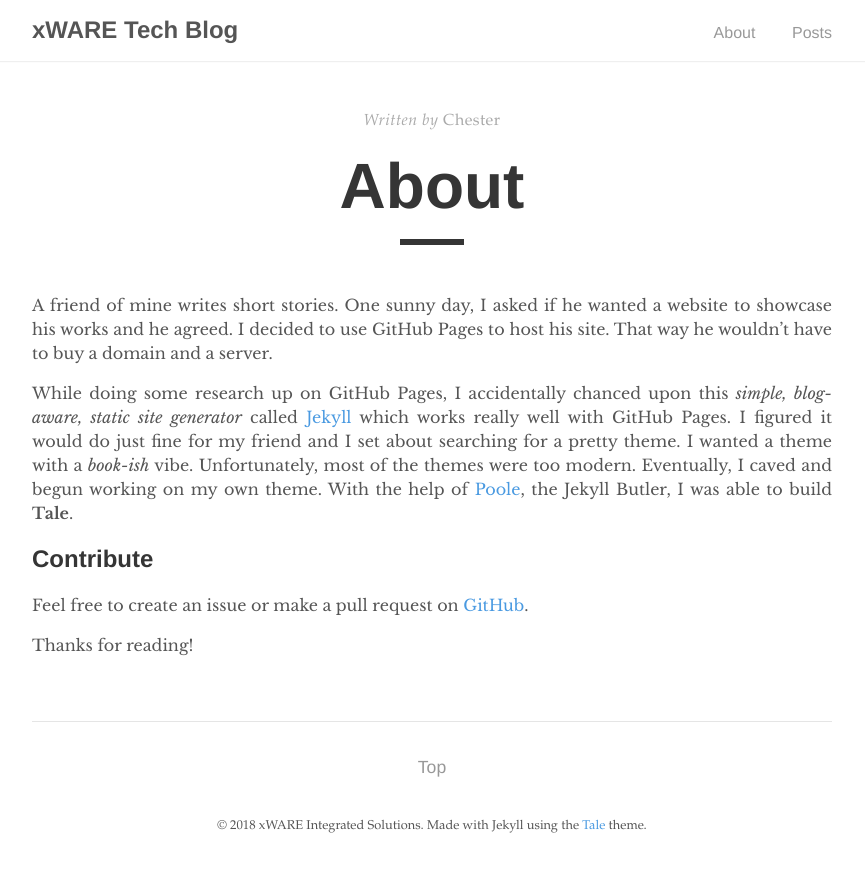
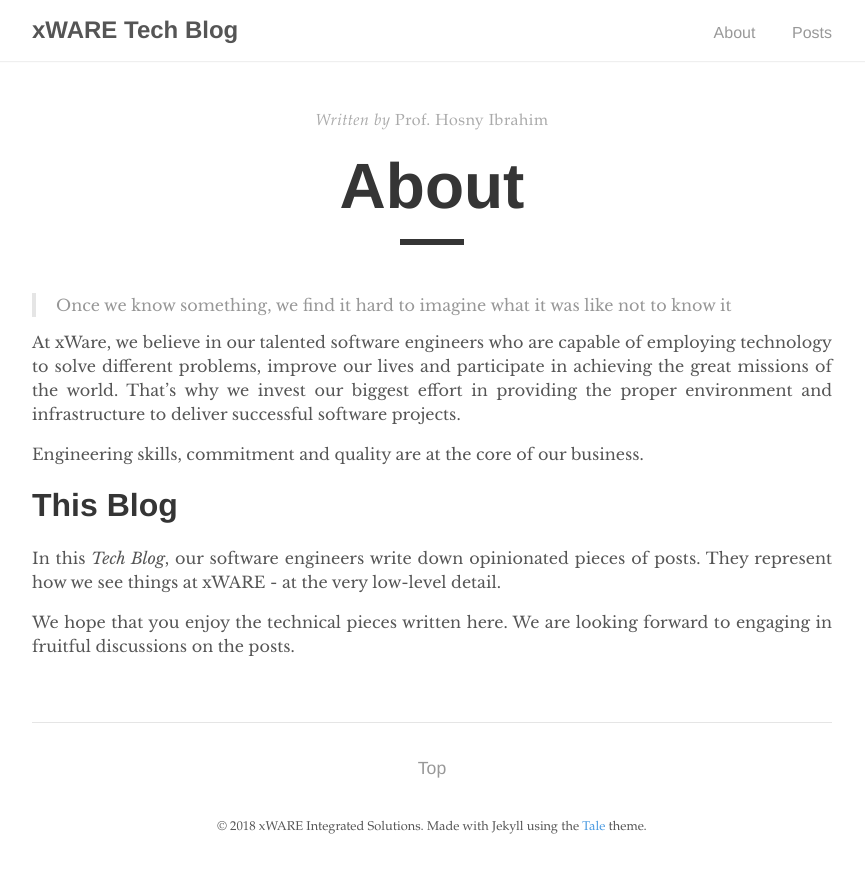
Before and after one commit to MohamedAlrawy/xwareco.github.io, a Jekyll site: the page built from about.md, in a window 1280 px wide. Shown: the top 873 px of the page, without its empty margins (208-1073 px from the left). Built offline with Jekyll 4.4.1, drawn with Linux system fonts in a browser that asks for light colours.

```diff
--- a/about.md
+++ b/about.md
@@ -1,15 +1,17 @@
 ---
 layout: post
 title: "About"
-author: "Chester"
+author: "Prof. Hosny Ibrahim"
 permalink: /about/
 ---
 
-A friend of mine writes short stories. One sunny day, I asked if he wanted a website to showcase his works and he agreed. I decided to use GitHub Pages to host his site. That way he wouldn't have to buy a domain and a server.
+> Once we know something, we find it hard to imagine what it was like not to know it
 
-While doing some research up on GitHub Pages, I accidentally chanced upon this _simple, blog-aware, static site generator_ called [Jekyll](https://jekyllrb.com/) which works really well with GitHub Pages. I figured it would do just fine for my friend and I set about searching for a pretty theme. I wanted a theme with a _book-ish_ vibe. Unfortunately, most of the themes were too modern. Eventually, I caved and begun working on my own theme. With the help of [Poole](https://github.com/poole/poole), the Jekyll Butler, I was able to build **Tale**.
+At xWare, we believe in our talented software engineers who are capable of employing technology to solve different problems, improve our lives and participate in achieving the great missions of the world. That’s why we invest our biggest effort in providing the proper environment and infrastructure to deliver successful software projects.
 
-## Contribute
-Feel free to create an issue or make a pull request on [GitHub](https://github.com/chesterhow/tale).
+Engineering skills, commitment and quality are at the core of our business.
 
-Thanks for reading!
+# This Blog
+In this _Tech Blog_, our software engineers write down opinionated pieces of posts. They represent how we see things at xWARE - at the very low-level detail.
+
+We hope that you enjoy the technical pieces written here. We are looking forward to engaging in fruitful discussions on the posts.
```
Also changed, not shown: _posts/2018-05-01-applying-to-tech-internship.md (added, +89 -0 lines), _posts/2020-03-05-pagination-post.md (renamed from _posts/2017-03-05-pagination-post.md), _posts/2020-03-06-the-mystery-of-the-filler-post.md (renamed from _posts/2017-03-06-the-mystery-of-the-filler-post.md), _posts/2020-03-07-the-case-of-the-missing-post.md (renamed from _posts/2017-03-07-the-case-of-the-missing-post.md), _posts/2020-03-10-welcome-to-jekyll.md (renamed from _posts/2017-03-10-welcome-to-jekyll.md), _posts/2020-03-16-example-content.md (renamed from _posts/2017-03-16-example-content.md), _posts/2020-03-29-introducing-tale.md (renamed from _posts/2017-03-29-introducing-tale.md), img/internships1.png (added), img/internships2.png (added), img/internships3.png (added).
